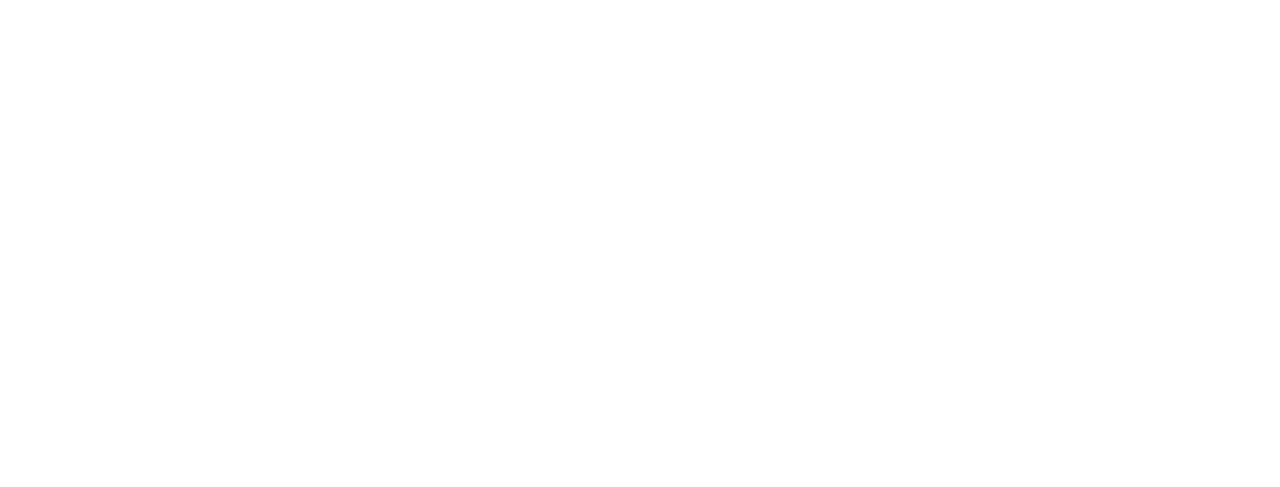
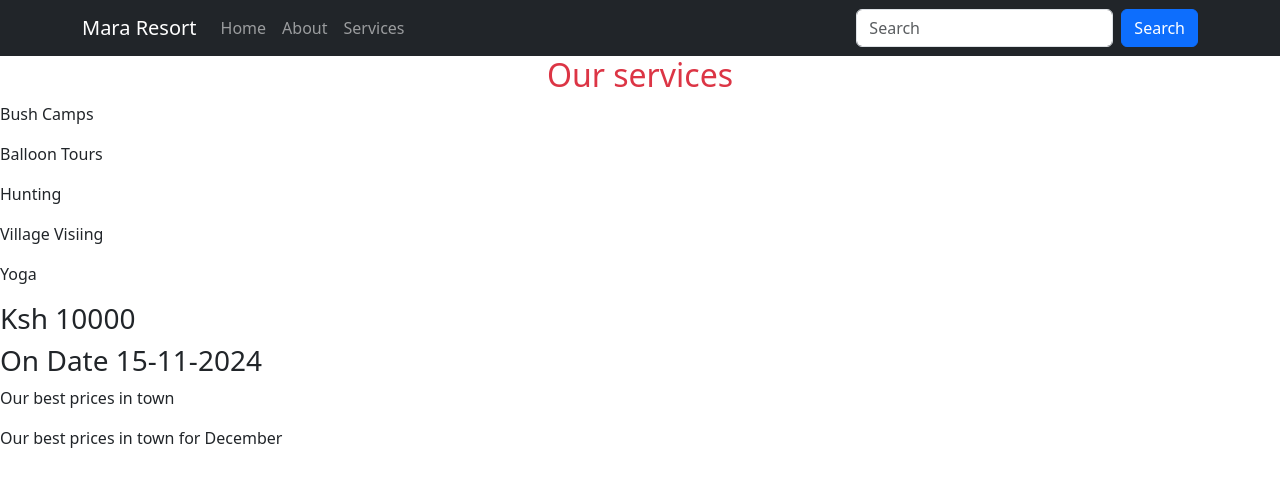
Before and after one commit to rahim8050/django_day2, a Django app: page /services in a window 1280 px wide. Before the commit the part shown is empty. Shown: the top 487 px of the page. Run offline with Django 5.2, Linux system fonts and the light colour scheme.

Commit message:
Data display, loops, if statements, templating engine language

```diff
--- a/main_app/views.py
+++ b/main_app/views.py
@@ -7,8 +7,22 @@
 
 
 def services(request):
-    return render(request, 'services.html')
+    our_services = ["Bush Camps", "Balloon Tours", "Hunting", "Village Visiing", "Yoga"]
+    price = 10000
+    date = '15-11-2024'
+    return render(request, 'services.html', {"services": our_services, "price": price, "date": date})
 
 
 def about(request):
     return render(request, 'about.html')
+
+# display data in our pages
+# loops
+# if statements
+# templating engine language
+
+# filters
+# images
+# static files
+# database
+# install xammp
--- /dev/null
+++ b/templates/master.html
@@ -0,0 +1,43 @@
+<!DOCTYPE html>
+<html lang="en">
+<head>
+    <meta charset="UTF-8">
+
+    {% block title %}
+        <title>Master</title>
+    {% endblock %}
+
+    <link href="https://cdn.jsdelivr.net/npm/bootstrap@5.3.3/dist/css/bootstrap.min.css" rel="stylesheet">
+</head>
+<body>
+<nav class="navbar navbar-expand-sm navbar-dark bg-dark">
+  <div class="container">
+    <a class="navbar-brand" href="{% url 'home' %}">Mara Resort</a>
+    <button class="navbar-toggler" type="button" data-bs-toggle="collapse" data-bs-target="#mynavbar">
+      <span class="navbar-toggler-icon"></span>
+    </button>
+    <div class="collapse navbar-collapse" id="mynavbar">
+      <ul class="navbar-nav me-auto">
+        <li class="nav-item">
+          <a class="nav-link" href="{% url 'home' %}">Home</a>
+        </li>
+        <li class="nav-item">
+          <a class="nav-link" href="{% url 'about' %}">About</a>
+        </li>
+        <li class="nav-item">
+          <a class="nav-link" href="{% url 'services' %}">Services</a>
+        </li>
+      </ul>
+      <form class="d-flex">
+        <input class="form-control me-2" type="text" placeholder="Search">
+        <button class="btn btn-primary" type="button">Search</button>
+      </form>
+    </div>
+  </div>
+</nav>
+
+{% block content %}
+
+{% endblock %}
+</body>
+</html>
--- a/templates/services.html
+++ b/templates/services.html
@@ -1,10 +1,23 @@
-<!DOCTYPE html>
-<html lang="en">
-<head>
-    <meta charset="UTF-8">
+{% extends 'master.html' %}
+{% block title %}
     <title>Services</title>
-</head>
-<body>
+{% endblock %}
 
-</body>
-</html>
+
+{% block content %}
+    <h2 class="text-center text-danger">Our services</h2>
+    {% for s in services %}
+        <p>{{ s }}</p>
+    {% endfor %}
+    <h3>Ksh {{ price }}</h3>
+    <h3>On Date {{ date }}</h3>
+
+    {% if price > 8000 %}
+        <p>Our best prices in town</p>
+    {% endif %}
+    {% if price > 5000 %}
+        <p>Our best prices in town for December</p>
+        {% else %}
+            <p>Contact us for discounts</p>
+    {% endif %}
+{% endblock %}
```
Also changed, not shown: templates/about.html (+11 -9 lines), templates/home.html (+9 -9 lines).
